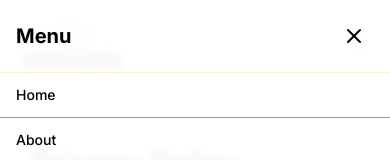
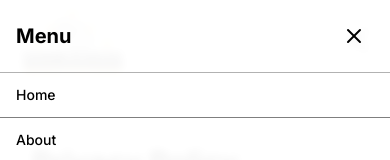
Before and after one commit to ranjsidhu/tts, a Next.js app: page /privacy-policy in a window 390 px wide. Both pictures are taken after a click on the button "Toggle menu". Shown: the top 160 px of the page. Built offline with nearby package versions, Linux system fonts and the light colour scheme.

Commit message:
fix: mobile menu colours

```diff
--- a/app/components/navbar/MobileMenu.tsx
+++ b/app/components/navbar/MobileMenu.tsx
@@ -6,7 +6,7 @@ import type { MobileMenuProps } from "@/app/types";
 export default function MobileMenu({ toggleMenu }: Readonly<MobileMenuProps>) {
   return (
     <div className="fixed inset-0 z-60 bg-white/95 flex flex-col backdrop-blur-sm overflow-hidden animate-[fadeIn_150ms_ease-in]">
-      <div className="flex justify-between items-center p-4 border-b border-amber-300/30">
+      <div className="flex justify-between items-center p-4 border-b border-black/30">
         <h2 className="text-xl font-bold text-black">Menu</h2>
         <button
           onClick={toggleMenu}
@@ -19,7 +19,7 @@ export default function MobileMenu({ toggleMenu }: Readonly<MobileMenuProps>) {
 
       <div className="flex-1 overflow-y-auto">
         <nav
-          className="flex flex-col w-full divide-y divide-emerald-900/50"
+          className="flex flex-col w-full divide-y divide-black/50"
           data-testid="mobile-menu"
         >
           {links.map((route) => (
```
